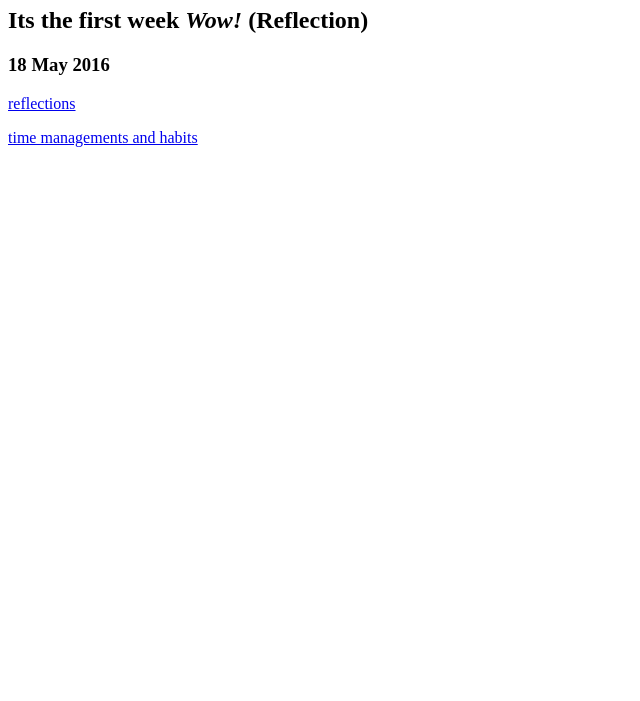
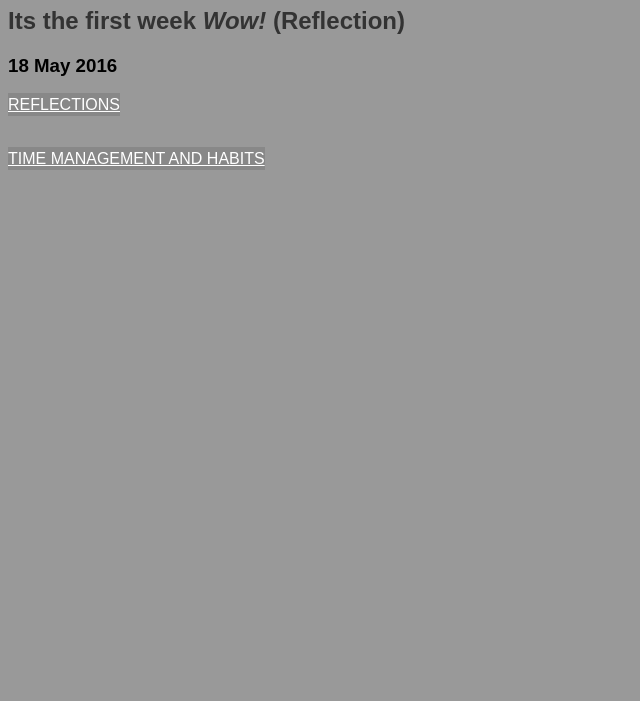
Before and after one commit to sam-mentink/sam-mentink.github.io, a plain HTML site: page index.html in a window 1280 px wide. Shown: the part 99-800 px from the top of the page, without its empty margins (0-640 px from the left). Drawn offline with Linux system fonts and the light colour scheme.

Commit message:
updated html files

```diff
--- a/index.html
+++ b/index.html
@@ -3,8 +3,9 @@ kia ora ao marama (hello world)
 <html>
   <head>
     <title>Stories and Legends (PAGE title) </title>
+    <link href="styles/main.css" rel="stylesheet" type="text/css" />
+
     <meta charset="UTF-8">
-    <link href="your-stylesheet-link-here.css" rel="stylesheet" type="text/css">
   </head>
 
   <body>
@@ -12,11 +13,11 @@ kia ora ao marama (hello world)
     <h2>Its the first week <em>Wow!</em> (Reflection) </h2>
     <h3>18 May 2016</h3>
 
-    <a href="http://sam-mentink.github.io/c1-reflection-blog.html">reflections</a>
+    <a href="http://sam-mentink.github.io/c1-reflection-blog.html">REFLECTIONS</a>
 
     <p></p>
 
-    <a href="http://sam-mentink.github.io/blog/c1-time-and-habits-blog.html">time managements and habits</a>
+    <a href="http://sam-mentink.github.io/blog/c1-time-and-habits-blog.html">TIME MANAGEMENT AND HABITS</a>
 
     <p>
 
```
Also changed, not shown: c1-reflection-blog.html (+4 -3 lines).
